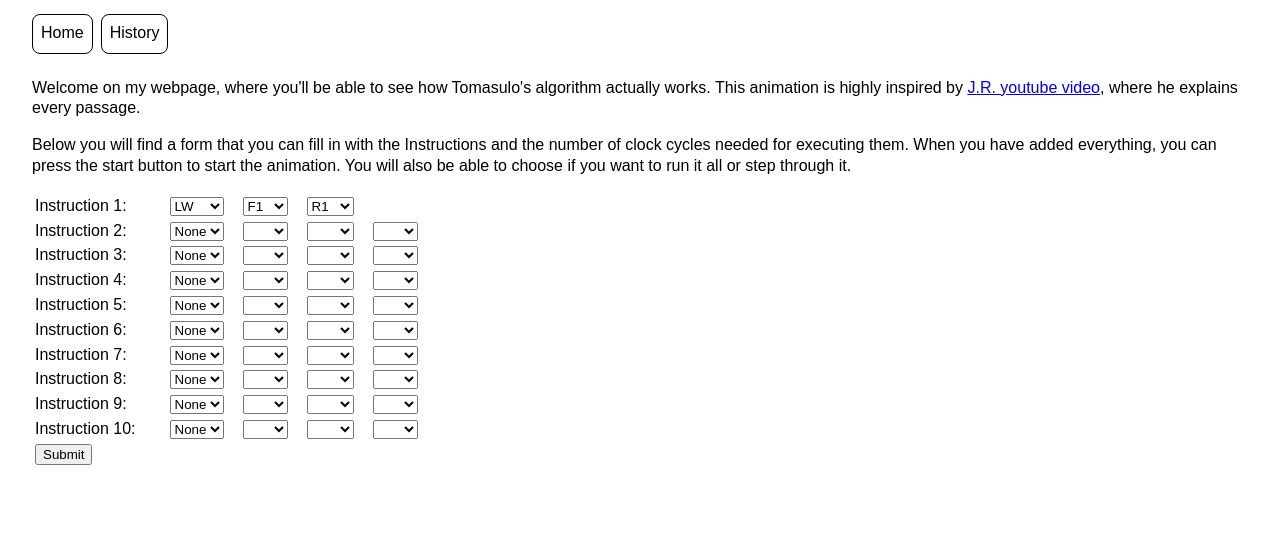
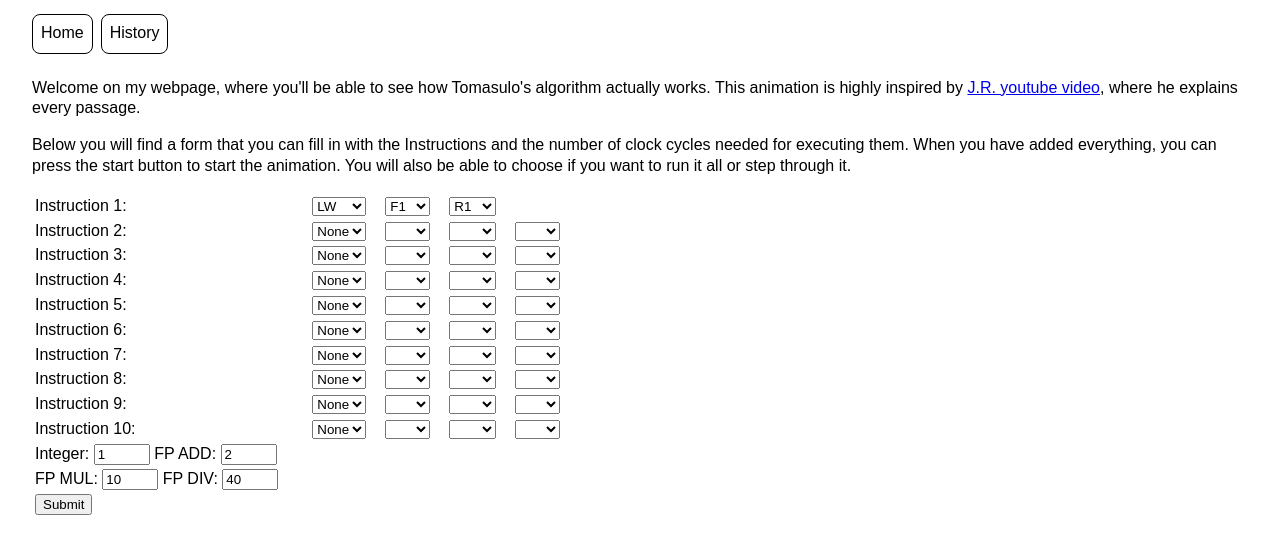
Before and after one commit to bmd2001/Tomasulo-Algorithm-Animation, a plain HTML site: page index.html in a window 1280 px wide. Shown: the part 92-646 px from the top of the page. Drawn offline with Linux system fonts and the light colour scheme.

Commit message:
Added form parts to choose the cycles a different type of instruction takes

```diff
--- a/index.html
+++ b/index.html
@@ -25,7 +25,7 @@
     </p>
 
     <table>
-        <form action="">
+        <form id="regSel">
             <tr>
                 <td><label for="instr1">Instruction 1: </label></td>
                 <td>
@@ -719,6 +719,22 @@
             </tr>
             <tr>
                 <td>
+                    <label for="intCycles">Integer:</label>
+                    <input type="number" name="intCycles" min="1" max="50" value="1">
+                    <label for="addCycles">FP ADD:</label>
+                    <input type="number" name="addCycles" min="1" max="50" value="2">
+                </td>
+            </tr>
+            <tr>
+                <td>
+                    <label for="mulCycles">FP MUL:</label>
+                    <input type="number" name="mulCycles" min="1" max="50" value="10">
+                    <label for="divCycles">FP DIV:</label>
+                    <input type="number" name="divCycles" min="1" max="50" value="40">
+                </td>
+            </tr>
+            <tr>
+                <td>
                     <input type="submit">
                 </td>
             </tr>
@@ -728,6 +744,7 @@
 
 
     <script src="app/js/home.js"></script>
+    <script src="app/js/formSubmit.js"></script>
 
 </body>
 </html>
```
